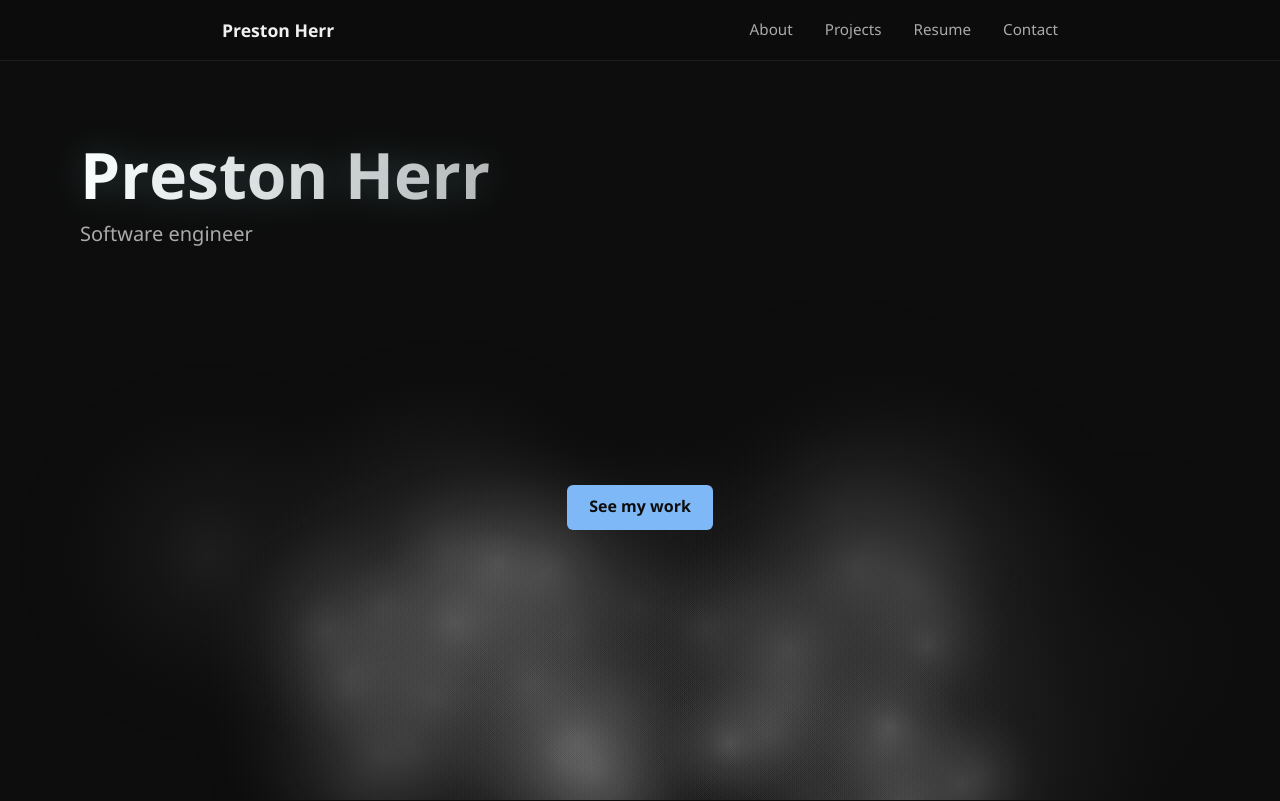
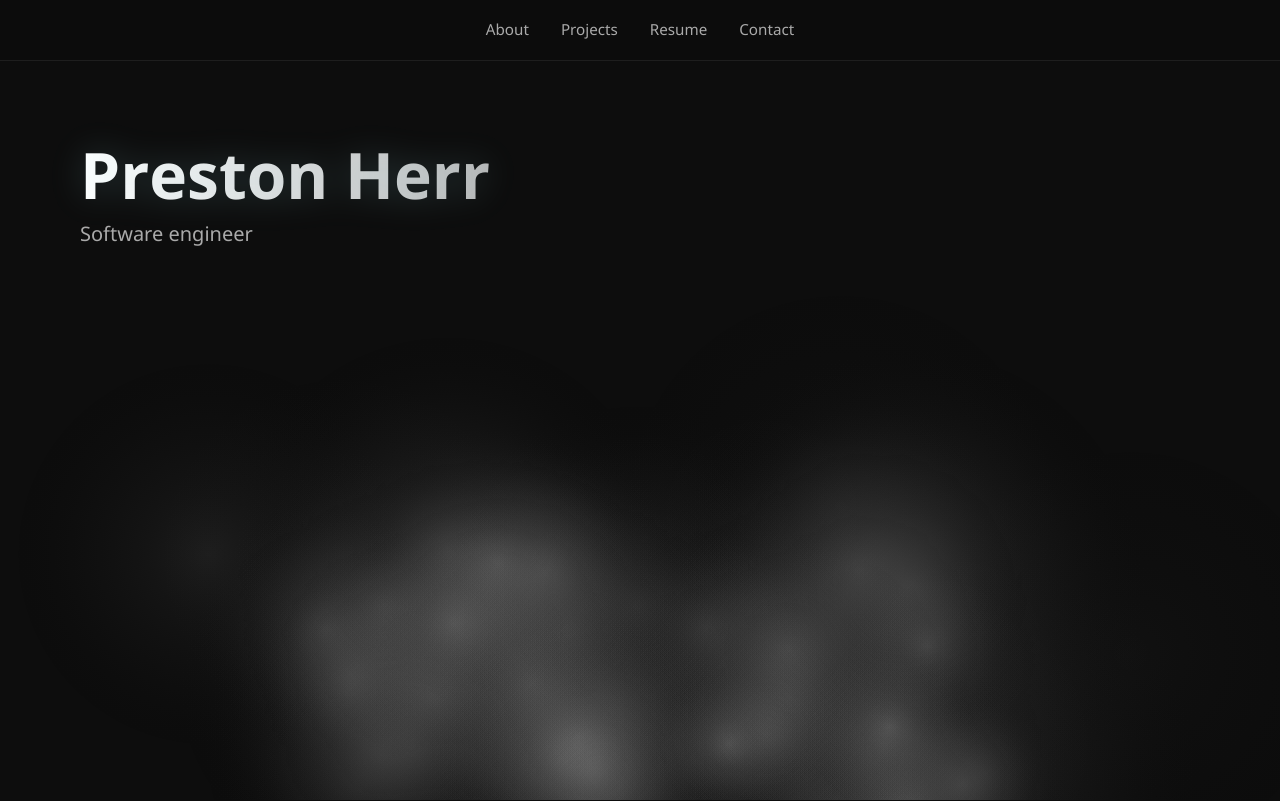
Before and after one commit to Prestonherr/Portfolio, a React (Vite) app: page / in a window 1280 px wide. Shown: the top 801 px of the page. Built offline with nearby package versions, Linux system fonts and the light colour scheme.

Commit message:
Updated header

```diff
--- a/src/App.css
+++ b/src/App.css
@@ -17,14 +17,15 @@ nav {
   border-bottom: 1px solid #1e1e1e;
 }
 
-main, footer {
+main,
+footer {
   position: relative;
   z-index: 1;
 }
 
 nav .container {
   display: flex;
-  justify-content: space-between;
+  justify-content: center;
   align-items: center;
   height: 60px;
 }
@@ -89,7 +90,6 @@ section:first-of-type {
   justify-content: center;
   width: 100%;
 }
-
 
 .glitch-name {
   display: inline-block;
--- a/src/App.jsx
+++ b/src/App.jsx
@@ -11,9 +11,9 @@ function randomGlyph() {
 }
 
 const TARGET_CHARS = TARGET.split("");
-const NON_SPACE_INDICES = TARGET_CHARS
-  .map((c, i) => (c !== " " ? i : -1))
-  .filter((i) => i >= 0);
+const NON_SPACE_INDICES = TARGET_CHARS.map((c, i) =>
+  c !== " " ? i : -1,
+).filter((i) => i >= 0);
 
 function GlitchName() {
   const [charStates, setCharStates] = useState(() =>
@@ -21,7 +21,7 @@ function GlitchName() {
       display: char === " " ? " " : randomGlyph(),
       locked: false,
       lockVersion: 0,
-    }))
+    })),
   );
   const [started, setStarted] = useState(false);
   const frameRef = useRef(0);
@@ -48,14 +48,18 @@ function GlitchName() {
 
           const pos = NON_SPACE_INDICES.indexOf(i);
           const lockFrame = Math.round(
-            (pos / NON_SPACE_INDICES.length) * totalFrames * 0.85
+            (pos / NON_SPACE_INDICES.length) * totalFrames * 0.85,
           );
 
           if (frame >= lockFrame) {
-            return { display: char, locked: true, lockVersion: state.lockVersion + 1 };
+            return {
+              display: char,
+              locked: true,
+              lockVersion: state.lockVersion + 1,
+            };
           }
           return { ...state, display: randomGlyph() };
-        })
+        }),
       );
 
       if (frame >= totalFrames) clearInterval(intervalRef.current);
@@ -75,7 +79,7 @@ function GlitchName() {
         >
           {state.display}
         </span>
-      )
+      ),
     );
 
   return (
@@ -212,7 +216,6 @@ function App() {
       <SmokeBackground />
       <nav>
         <div className="container">
-          <span className="logo">Preston Herr</span>
           <ul>
             <li>
               <a href="#about">About</a>
@@ -238,11 +241,6 @@ function App() {
               <GlitchName />
             </h1>
             <p className="tagline">Software engineer</p>
-          </div>
-          <div className="container hero-body">
-            <a href="#projects" className="cta">
-              See my work
-            </a>
           </div>
         </section>
 
```
